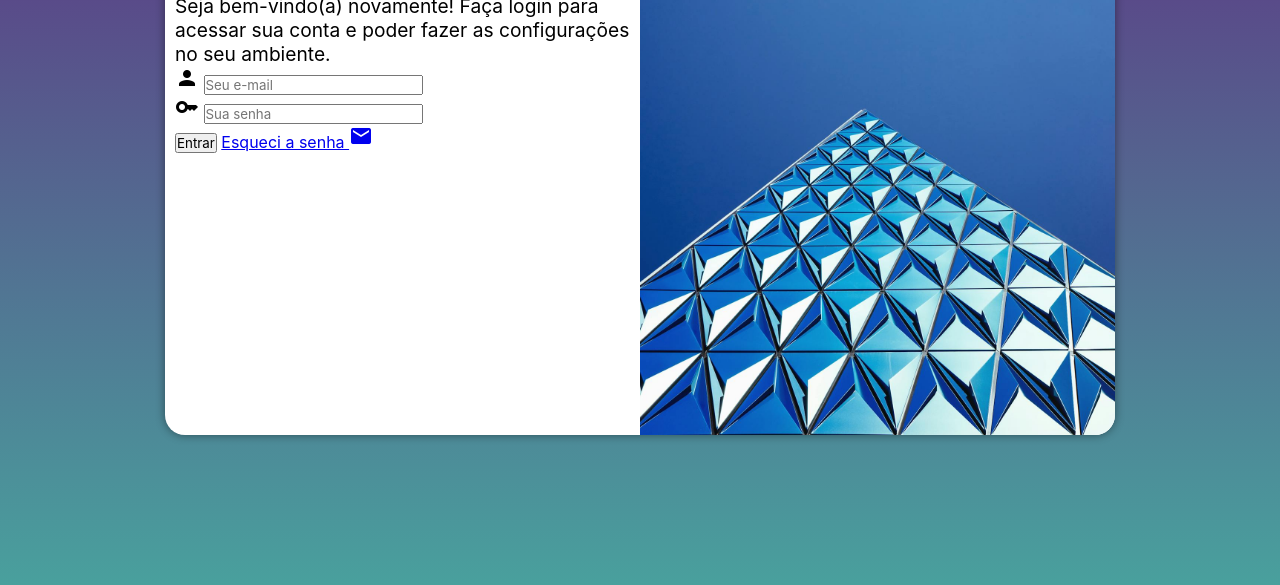
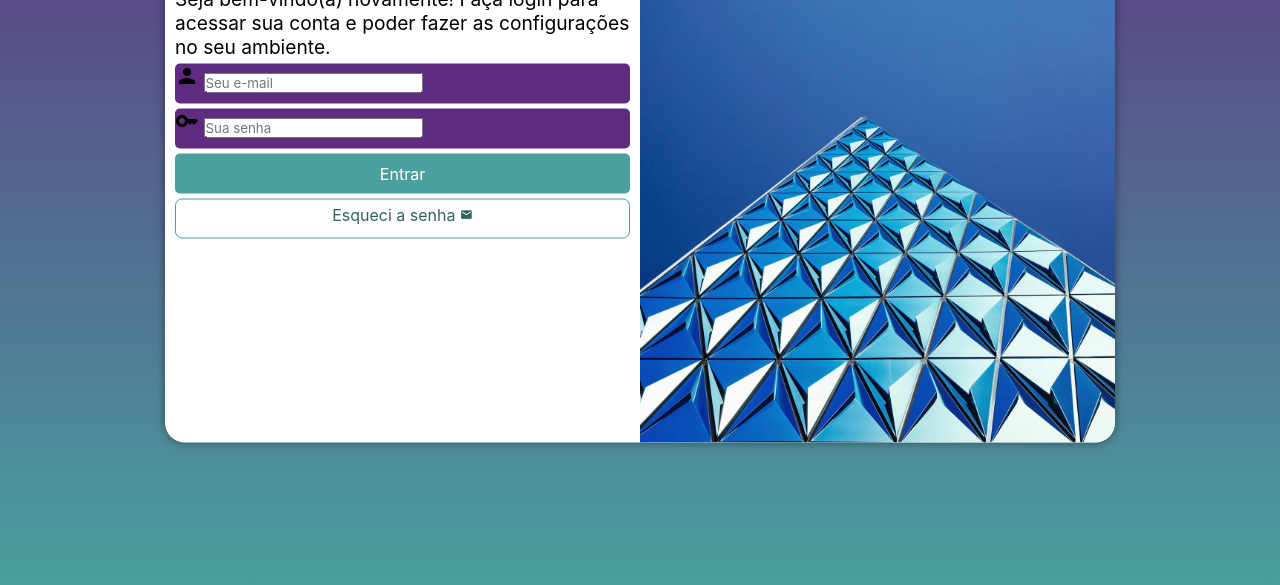
Before and after one commit to PedroHLourenco/projeto-login, a plain HTML site: page index.html in a window 1280 px wide. Shown: the part 215-800 px from the top of the page. Drawn offline with Linux system fonts and the light colour scheme.

Commit message:
estilizando os forms

```diff
--- a/estilos/style.css
+++ b/estilos/style.css
@@ -35,7 +35,7 @@ section#login {
 
     background-color: white;
     width: 250px;
-    height: 500px;
+    height: 515px;
     border-radius: 20px;
     box-shadow: 0px 0px 10px rgba(0, 0, 0, 0.44);
 
@@ -65,3 +65,55 @@ div#form>h1 {
 div#form>p {
     font-size: 0.8em;
 }
+
+form>div.campo {
+    background-color: #5f2c82;
+    display: block;
+    width: 100%;
+    height: 40px;
+    border-radius: 5px;
+    margin: 5px 0px;
+}
+
+div.campo label {
+    display: none;
+}
+
+form>input[type=submit] {
+    display: block;
+    font-size: 1em;
+    width: 100%;
+    height: 40px;
+    background-color: #49a09d;
+    color: white;
+    border: none;
+    border-radius: 5px;
+    cursor: pointer;
+}
+
+form>input[type=submit]:hover {
+    background-color: #2d6361;
+}
+
+form>a.botao {
+    display: block;
+    text-align: center;
+    font-size: 1em;
+    width: 100%;
+    height: 40px;
+    padding-top: 5px;
+    margin-top: 5px;
+    background-color: white;
+    color: #2d6361;
+    border: 1px solid #49a09d;
+    border-radius: 7px;
+    text-decoration: none;
+}
+
+form>a.botao:hover {
+    background-color: #61d2ce;
+}
+
+form>a.botao>i {
+    font-size: .8em;
+}
--- a/index.html
+++ b/index.html
@@ -33,7 +33,7 @@
                         <label for="isenha"></label>
                     </div>
                     <input type="submit" value="Entrar">
-                    <a href="esqueci.html">
+                    <a href="esqueci.html" class="botao">
                         Esqueci a senha <i class="material-icons">mail</i>
                     </a>
                 </form>
```
